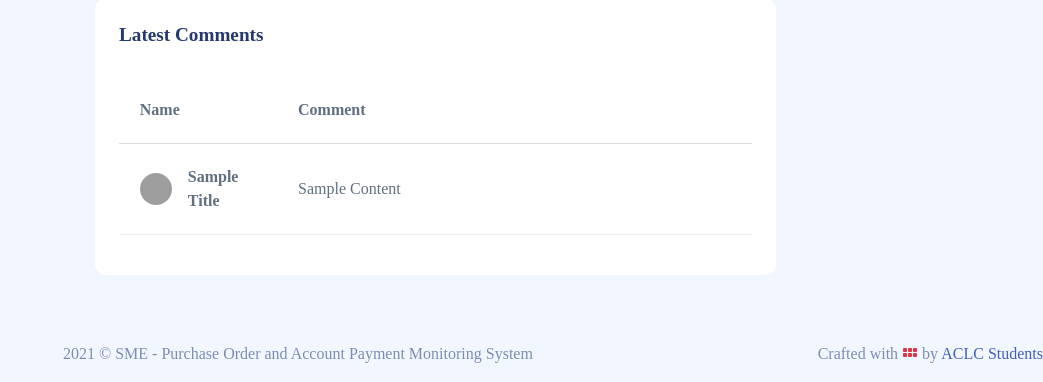
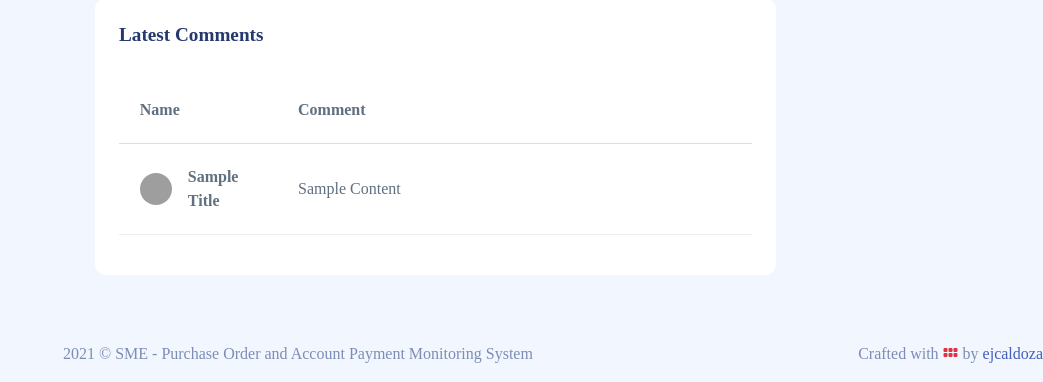
Before and after one commit to edsunjcaldoza19/sme-purchase-order-system, a PHP site: page /adminpanel/pages/home.php in a window 1280 px wide. Shown: the part 975-1357 px from the top of the page, without its empty margins (237-1280 px from the left). Run offline with PHP 8.4, Linux system fonts and the light colour scheme; a user stored in the database is signed in; data comes from the database, SQL or seed files in the repository; some libraries are stand-ins or nearby versions; some web fonts are replaced; grey boxes are pictures that could not be loaded.

Commit message:
Minor Changes

```diff
--- a/adminpanel/pages/includes/footer.php
+++ b/adminpanel/pages/includes/footer.php
@@ -4,8 +4,7 @@
                         <p>2021 &copy; SME - Purchase Order and Account Payment Monitoring System</p>
                     </div>
                     <div class="float-end">
-                        <p>Crafted with <span class="text-danger"><i class="bi bi-heart-fill"></i></span> by <a
-                                href="http://youtube.com">ACLC Students</a></p>
+                        <p>Crafted with <span class="text-danger"><i class="bi bi-heart-fill"></i></span> by <a href="http://youtube.com">ejcaldoza</a></p>
                     </div>
                 </div>
             </footer>
--- a/cashier/pages/includes/footer.php
+++ b/cashier/pages/includes/footer.php
@@ -4,8 +4,7 @@
                         <p>2021 &copy; SME - Purchase Order and Account Payment Monitoring System</p>
                     </div>
                     <div class="float-end">
-                        <p>Crafted with <span class="text-danger"><i class="bi bi-heart-fill"></i></span> by <a
-                                href="http://youtube.com">ACLC Students</a></p>
+                        <p>Crafted with <span class="text-danger"><i class="bi bi-heart-fill"></i></span> by <a href="http://youtube.com">ejcaldoza</a></p>
                     </div>
                 </div>
             </footer>
--- a/pages/includes/footer.php
+++ b/pages/includes/footer.php
@@ -4,8 +4,7 @@
                         <p>2021 &copy; SME - Purchase Order and Account Payment Monitoring System</p>
                     </div>
                     <div class="float-end">
-                        <p>Crafted with <span class="text-danger"><i class="bi bi-heart-fill"></i></span> by <a
-                                href="http://youtube.com">ACLC Students</a></p>
+                        <p>Crafted with <span class="text-danger"><i class="bi bi-heart-fill"></i></span> by <a href="http://youtube.com">ejcaldoza</a></p>
                     </div>
                 </div>
             </footer>
```
Also changed, not shown: mintty.2023-07-22_23-13-00.png (added).
